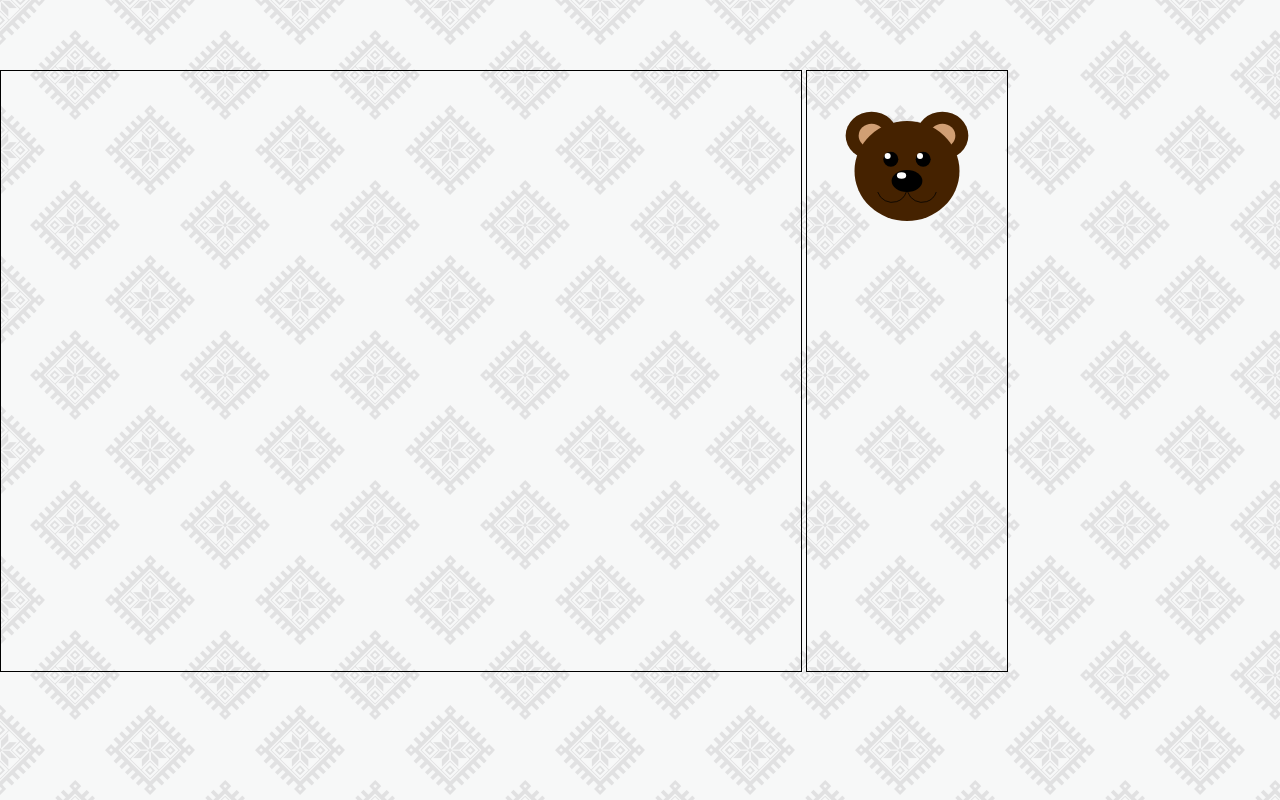
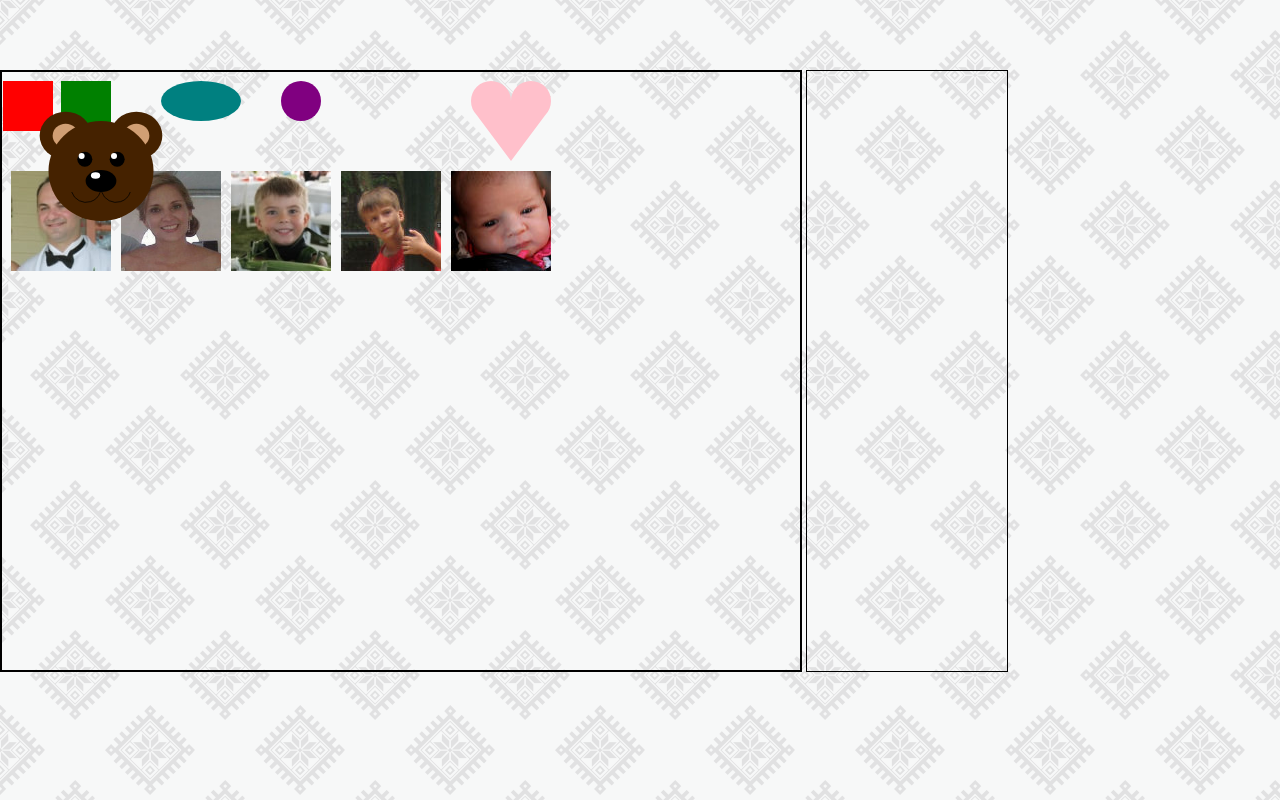
Before and after one commit to jgbbarreiros/PCM, a plain HTML site: page photo print/photo_print.html in a window 1280 px wide. Drawn offline with Linux system fonts and the light colour scheme.

Commit message:
Bear is now a draggable object

```diff
--- a/photo print/css/stylesheet.css
+++ b/photo print/css/stylesheet.css
@@ -211,6 +211,7 @@ td {
 canvas {
     padding: 0;
     margin: 0;
+    cursor:crosshair;
 }
 
 
--- /dev/null
+++ b/photo print/js/FP.js
@@ -0,0 +1,370 @@
+var app = new FotoPrint();
+
+function FotoPrint()
+{
+    this.aImg = new AppImages();
+    this.thingInMotion;
+
+    this.offsetx;
+    this.offsetx;
+
+    this.init = function() {
+        this.shpinDrawing = new Pool(100);
+        this.canvas1 = document.getElementById('scratch');
+        this.ctx = this.canvas1.getContext("2d");
+
+        this.drawCanvasRect();
+
+        var r1 = new Rect(2, 10, 50, 50,"red");
+        var s1 = new Rect(60, 10, 50, 50, "green");
+        var oval1 = new Oval(200, 30, 20, 2.0, 1.0, "teal");
+        var cir1 = new Oval(300, 30, 20, 1.0, 1.0, "purple");
+        var pic1 = new Picture(10, 100, 100, 100, this.aImg.dad);
+        var pic2 = new Picture(120, 100, 100, 100, this.aImg.mom);
+        var pic3 = new Picture(230, 100, 100, 100, this.aImg.son1);
+        var pic4 = new Picture(340, 100, 100, 100, this.aImg.son2);
+        var pic5 = new Picture(450, 100, 100, 100, this.aImg.daughter);
+        var hrt = new Heart(510, 30, 60, 20, "pink");
+        var bear = new Bear(100, 100, 50, "#452200", this.canvas1);
+
+        this.shpinDrawing.insertObj(pic1);
+        this.shpinDrawing.insertObj(pic2);
+        this.shpinDrawing.insertObj(pic3);
+        this.shpinDrawing.insertObj(pic4);
+        this.shpinDrawing.insertObj(pic5);
+        this.shpinDrawing.insertObj(r1);
+        this.shpinDrawing.insertObj(s1);
+        this.shpinDrawing.insertObj(oval1);
+        this.shpinDrawing.insertObj(cir1);
+        this.shpinDrawing.insertObj(hrt);
+        this.shpinDrawing.insertObj(bear);
+
+        this.canvas1.addEventListener('mousedown', drag, false);
+        this.canvas1.addEventListener('dblclick', makenewitem, false);
+    };
+
+    this.drawCanvasRect = function() {
+        this.ctx.clearRect(0, 0, this.canvas1.width, this.canvas1.height);
+        this.ctx.strokeStyle = "black";
+        this.ctx.lineWidth = 2;
+        this.ctx.strokeRect(0, 0, this.canvas1.width, this.canvas1.height);
+    };
+
+    this.clone = function (obj) {
+        var item = new Object();
+        for (var info in obj) {
+            item[info] = obj[info];
+        }
+        return item;
+    };
+}
+
+function AppImages() {
+    this.dad = new Image();
+    this.mom = new Image();
+    this.son1 = new Image();
+    this.son2 = new Image();
+    this.daughter = new Image();
+
+    var numImages = 5;
+    var numLoaded = 0;
+
+    function imageLoaded() {
+        numLoaded++;
+        if (numLoaded === numImages) {
+            app.init();
+        }
+    }
+
+    this.dad.onload = function () {
+        imageLoaded();
+    }
+
+    this.mom.onload = function () {
+        imageLoaded();
+    }
+    this.son1.onload = function () {
+        imageLoaded();
+    }
+    this.son2.onload = function () {
+        imageLoaded();
+    }
+    this.daughter.onload = function () {
+        imageLoaded();
+    }
+    this.dad.src = "imgs/daniel1.jpg";
+    this.mom.src = "imgs/allison1.jpg";
+    this.son1.src = "imgs/grant1.jpg";
+    this.son2.src = "imgs/liam2.jpg";
+    this.daughter.src = "imgs/annika.jpg";
+}
+
+function Pool(maxSize) {
+    var size = maxSize;
+    this.stuff = [];
+
+    this.insertObj = function(obj) {
+        this.stuff.push(obj);
+        obj.draw();
+    };
+
+    this.drawshapes= function() {
+        app.drawCanvasRect();
+        for (var i = 0; i < this.stuff.length; i++) {
+            this.stuff[i].draw();
+        }
+    };
+
+    this.removeObj = function() {
+        this.stuff.pop();
+        this.drawshapes();
+    };
+}
+
+function DrawingShape() {
+    this.init = function(x, y, color) {
+        this.x = x;
+        this.y = y;
+        this.color = color;
+    };
+
+    this.draw = function() {
+    };
+
+    this.overcheck = function (mx,my) {
+        if ( (mx>=this.x)&&(mx<=(this.x+this.w))&&(my>=this.y)&&(my<=(this.y+this.h))) {
+            return true;
+        }
+        else {
+            return false;
+        }
+    };
+
+    this.distsq = function (x1,y1,x2,y2) {
+        //done to avoid taking square roots
+        var xd = x1 - x2;
+        var yd = y1 - y2;
+        return ((xd*xd) + (yd*yd) );
+    };
+}
+
+function Rect(x,y,w,h,c) {
+    this.init(x,y,c);
+    this.w = w;
+    this.h = h;
+
+    this.draw = function () {
+        app.ctx.fillStyle = this.color;
+        app.ctx.fillRect(this.x, this.y, this.w, this.h);
+    };
+}
+Rect.prototype = new DrawingShape();
+
+function Picture(x,y,w,h,imagename) {
+    this.init(x,y,"white");
+    this.w = w;
+    this.h = h;
+    this.imagename = imagename;
+
+    this.draw = function() {
+        app.ctx.drawImage(this.imagename,this.x,this.y,this.w,this.h);
+    };
+}
+Picture.prototype = new DrawingShape();
+
+function Oval(x,y,r,hor,ver,c) {
+    this.init(x,y,c);
+    this.r = r;
+    this.radsq = r*r;
+    this.hor = hor;
+    this.ver = ver;
+
+    this.overcheck = function overoval(mx,my) {
+        var x1 = 0;  //this is this.x - this.x
+        var y1 = 0;
+        var x2 = (mx-this.x)/this.hor;
+        var y2 = (my-this.y)/this.ver;
+        if (this.distsq(x1,y1,x2,y2)<=(this.radsq) ){
+            return true;
+        }
+        else {
+            return false;
+        }
+    };
+
+    this.draw = function() {
+        app.ctx.save();
+        app.ctx.translate(this.x,this.y);
+        app.ctx.scale(this.hor,this.ver);
+        app.ctx.fillStyle = this.color;
+        app.ctx.beginPath();
+        app.ctx.arc(0,0,this.r,0,2*Math.PI,true);
+        app.ctx.closePath();
+        app.ctx.fill();
+        app.ctx.restore();
+    };
+}
+Oval.prototype = new DrawingShape();
+
+function Heart(x,y,h,drx,color) {
+    this.init(x,y,color);
+    this.h = h;
+    this.drx = drx;
+    this.radsq = drx*drx;
+    this.ang = .25*Math.PI;
+
+    var outside = function (x,y,w,h,mx,my) {
+        return ((mx<x) || (mx > (x+w)) || (my < y) || (my > (y+h)));
+    };
+
+    this.draw = function() {
+        var leftctrx = this.x-this.drx;
+        var rightctrx = this.x+this.drx;
+        var cx = rightctrx+this.drx*Math.cos(this.ang);
+        var cy = this.y + this.drx*Math.sin(this.ang);
+        app.ctx.fillStyle = this.color;
+        app.ctx.beginPath();
+        app.ctx.moveTo(this.x,this.y);
+        app.ctx.arc(leftctrx,this.y,this.drx,0,Math.PI-this.ang,true);
+        app.ctx.lineTo(this.x,this.y+this.h);
+        app.ctx.lineTo(cx,cy);
+        app.ctx.arc(rightctrx,this.y,this.drx,this.ang,Math.PI,true);
+        app.ctx.closePath();
+        app.ctx.fill();
+    };
+
+    this.overcheck = function (mx,my) {
+        var leftctrx = this.x-this.drx;
+        var rightctrx = this.x+this.drx;
+        var qx = this.x-2*this.drx;
+        var qy = this.y-this.drx;
+        var qwidth = 4*this.drx;
+        var qheight = this.drx+this.h;
+
+        //quick test if it is in bounding rectangle
+        if (outside(qx,qy,qwidth,qheight,mx,my)) {
+            return false;
+        }
+
+        //compare to two centers
+        if (this.distsq(mx,my,leftctrx,this.y)<this.radsq) return true;
+        if (this.distsq(mx,my,rightctrx,this.y)<this.radsq) return true;
+
+        // if outside of circles AND less than equal to y, return false
+        if (my<=this.y) return false;
+
+        // compare to each slope
+        var x2 = this.x
+        var y2 = this.y + this.h;
+        var m = (this.h)/(2*this.drx);
+
+        // left side
+        if (mx<=this.x) {
+            if (my < (m*(mx-x2)+y2)) {
+
+                return true;
+            }
+            else {
+
+                return false;
+            }
+        }
+        // right side
+        else {
+            m = -m;
+            if (my < (m*(mx-x2)+y2)) {
+                return true;
+            }
+            else return false;
+        }
+    };
+}
+Heart.prototype = new DrawingShape();
+
+
+//Drag & Drop
+function drag(ev) {
+    var mx;
+    var my;
+    if ( ev.layerX ||  ev.layerX == 0) {
+        mx= ev.layerX;
+        my = ev.layerY;
+    } else if (ev.offsetX || ev.offsetX == 0) {
+        mx = ev.offsetX;
+        my = ev.offsetY;
+    }
+    var endpt = app.shpinDrawing.stuff.length-1;
+    for (var i=endpt;i>=0;i--) {
+        if (app.shpinDrawing.stuff[i].overcheck(mx,my)) {
+            app.offsetx = mx-app.shpinDrawing.stuff[i].x;
+            app.offsety = my-app.shpinDrawing.stuff[i].y;
+            var item = app.shpinDrawing.stuff[i];
+            app.thingInMotion = app.shpinDrawing.stuff.length-1;
+            app.shpinDrawing.stuff.splice(i,1);
+            app.shpinDrawing.stuff.push(item);
+            app.canvas1.style.cursor = "pointer";   // change to finger when dragging
+            app.canvas1.addEventListener('mousemove',move,false);
+            app.canvas1.addEventListener('mouseup',drop,false);
+            break;
+        }
+    }
+}
+
+function move(ev) {
+    var mx;
+    var my;
+    if ( ev.layerX ||  ev.layerX == 0) {
+        mx= ev.layerX;
+        my = ev.layerY;
+    } else if (ev.offsetX || ev.offsetX == 0) {
+        mx = ev.offsetX;
+        my = ev.offsetY;
+    }
+    app.shpinDrawing.stuff[app.thingInMotion].x = mx-app.offsetx; //adjust for flypaper dragging
+    app.shpinDrawing.stuff[app.thingInMotion].y = my-app.offsety;
+    app.shpinDrawing.drawshapes();
+}
+
+function drop(ev) {
+    app.canvas1.removeEventListener('mousemove',move,false);
+    app.canvas1.removeEventListener('mouseup',drop,false);
+    app.canvas1.style.cursor = "crosshair";
+}
+
+//Resposta ao evento doubleClick
+function makenewitem(ev) {
+    var mx;
+    var my;
+    if ( ev.layerX ||  ev.layerX == 0) {
+        mx= ev.layerX;
+        my = ev.layerY;
+    } else if (ev.offsetX || ev.offsetX == 0) {
+        mx = ev.offsetX;
+        my = ev.offsetY;
+    }
+    var endpt = app.shpinDrawing.stuff.length-1;
+    var item;
+    for (var i=endpt;i>=0;i--) {  //reverse order
+        if (app.shpinDrawing.stuff[i].overcheck(mx,my)) {
+            item = app.clone(app.shpinDrawing.stuff[i]);
+            item.x +=20;
+            item.y += 20;
+            app.shpinDrawing.insertObj(item);
+            break;
+        }
+    }
+}
+
+//Resposta ao evento onclick no botão
+function removeobj() {
+    app.shpinDrawing.removeObj();
+}
+
+//Resposta ao evento onclick no botão
+function saveasimage() {
+    try {
+        window.open(app.canvas1.toDataURL("imgs/png"));}
+    catch(err) {
+        alert("You need to change browsers OR upload the file to a server.");
+    }
+}
--- a/photo print/js/figures.js
+++ b/photo print/js/figures.js
@@ -1,9 +1,7 @@
-var canvas = document.getElementById("figures");
+//var canvas = document.getElementById("figures");
 
-Oval.prototype = new Figure();
-Bear.prototype = new Figure();
-var bear = new Bear(100, 100, 50, "#452200", canvas);
-bear.draw();
+//var bear = new Bear(100, 100, 50, "#452200", canvas);
+//bear.draw();
 
 function Figure() {
 
@@ -17,9 +15,7 @@ function Figure() {
 
     this.draw = function() {};
 
-    this.overcheck = function(mx,my) {
-        return mx>=this.x-this.w/2 && mx<=this.x+this.w/2 && my>=this.y-this.h/2 && my<=this.y+this.h/2;
-    };
+    this.overcheck = function(mx,my) {};
 
     this.distsq = function (x1,y1,x2,y2) {
         //done to avoid taking square roots
@@ -57,60 +53,51 @@ function Oval(x, y, s, hor, ver, color, canvas) {
         ctx.restore();
     };
 }
-
+Oval.prototype = new Figure();
 
 function Bear(x, y, s, color, canvas) {
 
     this.init(x, y, s, color, canvas);
 
-    var outside = function(x,y,w,h,mx,my) {
-        return ((mx<x) || (mx > (x+w)) || (my < y) || (my > (y+h)));
-    };
-
-    this.overcheck = function(mx, my) {
-    };
-
     this.draw = function() {
-        ear(this.x - (this.s*Math.cos(.25*Math.PI)), this.y - (this.s*Math.sin(.25*Math.PI)), this.s*.4, this.color);
-        ear(this.x + (this.s*Math.cos(.25*Math.PI)), this.y - (this.s*Math.sin(.25*Math.PI)), this.s*.4, this.color);
-        head(this.x, this.y, this.s, this.color);
-        eye(this.x - (this.s*.4*Math.cos(.20*Math.PI)), this.y - (this.s*.4*Math.sin(.20*Math.PI)), this.s*.15);
-        eye(this.x + (this.s*.4*Math.cos(.20*Math.PI)), this.y - (this.s*.4*Math.sin(.20*Math.PI)), this.s*.15);
-        nose(this.x, this.y+this.s*.2, this.s*.22);
-        mouth(this.x, this.y+this.s*.42, this.s*.3);
-    };
-
-    var ear = function(x, y, s, color) {
-        new Oval(x, y, s, 1.3, 1.2, color, canvas).draw();
-        new Oval(x, y, s*.5, 1.3, 1.2, "#D19F74", canvas).draw();
-    };
-
-    var head = function(x, y, s, color) {
-        new Oval(x, y, s, 1.05, 1, color, canvas).draw();
-    };
-
-    var eye = function(x, y, s) {
-        new Oval(x, y, s, 1, 1, "black", canvas).draw();
-        new Oval(x-s*.6*Math.cos(.25*Math.PI), y-s*.6*Math.cos(.25*Math.PI), s*.4, 1, 1, "white", canvas).draw();
-    };
-
-    var nose = function(x, y, s) {
-        new Oval(x, y, s, 1.4, 1, "black", canvas).draw();
-        new Oval(x-s*.7*Math.cos(.25*Math.PI), y-s*.7*Math.cos(.25*Math.PI), s*.3, 1.4, 1, "white", canvas).draw();
-    };
-
-    var mouth = function(x, y, s) {
-        var ctx = canvas.getContext("2d");
+        this.earlb = new Oval(this.x-(this.s*Math.cos(.25*Math.PI)), this.y-(this.s*Math.sin(.25*Math.PI)), this.s*.4, 1.3, 1.2, this.color, this.canvas);
+        this.earlb.draw();
+        this.earls = new Oval(this.x-(this.s*Math.cos(.25*Math.PI)), this.y-(this.s*Math.sin(.25*Math.PI)), this.s*.2, 1.3, 1.2, "#D19F74", this.canvas);
+        this.earls.draw();
+        this.earrb = new Oval(this.x+(this.s*Math.cos(.25*Math.PI)), this.y-(this.s*Math.sin(.25*Math.PI)), this.s*.4, 1.3, 1.2, this.color, this.canvas);
+        this.earrb.draw();
+        this.earrs = new Oval(this.x+(this.s*Math.cos(.25*Math.PI)), this.y-(this.s*Math.sin(.25*Math.PI)), this.s*.2, 1.3, 1.2, "#D19F74", this.canvas);
+        this.earrs.draw();
+        this.head  = new Oval(this.x, this.y, this.s, 1.05, 1, this.color, this.canvas);
+        this.head.draw();
+        this.eyelb = new Oval(this.x-(this.s*.4*Math.cos(.20*Math.PI)), this.y-(this.s*.4*Math.sin(.20*Math.PI)), this.s*.15, 1, 1, "black", this.canvas);
+        this.eyelb.draw();
+        this.eyels = new Oval(this.x-(this.s*.4*Math.cos(.20*Math.PI))-this.s*.09*Math.cos(.25*Math.PI), this.y-(this.s*.4*Math.sin(.20*Math.PI))-this.s*.09*Math.cos(.25*Math.PI), this.s*.06, 1, 1, "white", this.canvas);
+        this.eyels.draw();
+        this.eyerb = new Oval(this.x+(this.s*.4*Math.cos(.20*Math.PI)), this.y-(this.s*.4*Math.sin(.20*Math.PI)), this.s*.15, 1, 1, "black", this.canvas);
+        this.eyerb.draw();
+        this.eyers = new Oval(this.x+(this.s*.4*Math.cos(.20*Math.PI))-this.s*.09*Math.cos(.25*Math.PI), this.y-(this.s*.4*Math.sin(.20*Math.PI))-this.s*.09*Math.cos(.25*Math.PI), this.s*.06, 1, 1, "white", this.canvas);
+        this.eyers.draw();
+        this.noseb = new Oval(this.x, this.y+this.s*.2, this.s*.22, 1.4, 1, "black", this.canvas);
+        this.noseb.draw();
+        this.noses = new Oval(this.x-this.s*.154*Math.cos(.25*Math.PI), this.y+this.s*.2-this.s*.154*Math.cos(.25*Math.PI), this.s *.066, 1.4, 1, "white", this.canvas);
+        this.noses.draw();
+        var ctx = this.canvas.getContext("2d");
         ctx.save();
-        ctx.lineWidth = s*.05;
+        ctx.lineWidth = this.s*.3*.05;
         ctx.strokeStyle = 'black';
         ctx.beginPath();
-        ctx.arc(x - s, y-Math.sin(2.1 * Math.PI)*s, s, .9*Math.PI, 2.1*Math.PI, true);
+        ctx.arc(this.x - this.s*.3, this.y+this.s*.42-Math.sin(2.1 * Math.PI)*this.s*.3, this.s*.3, .9*Math.PI, 2.1*Math.PI, true);
         ctx.stroke();
         ctx.beginPath();
-        ctx.arc(x + s, y-Math.sin(2.1 * Math.PI)*s, s, .9*Math.PI, 2.1*Math.PI, true);
+        ctx.arc(this.x + this.s*.3, this.y+this.s*.42-Math.sin(2.1 * Math.PI)*this.s*.3, this.s*.3, .9*Math.PI, 2.1*Math.PI, true);
         ctx.stroke();
         ctx.restore();
     };
 
+    this.overcheck = function(mx, my) {
+        return this.earlb.overcheck(mx, my) || this.earrb.overcheck(mx, my) || this.head.overcheck(mx, my);
+    };
+
 }
+Bear.prototype = new Figure();
```
Also changed, not shown: photo print/js/scratch.js (added, +26 -0 lines), photo print/photo_print.html (+2 -1 lines), photo print/imgs/allison1.jpg (added), photo print/imgs/annika.jpg (added), photo print/imgs/daniel1.jpg (added), photo print/imgs/grant1.jpg (added), photo print/imgs/liam2.jpg (added), 1 other file.
